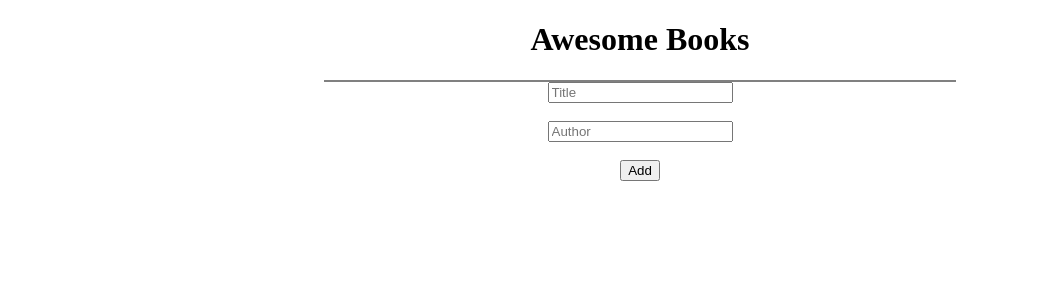
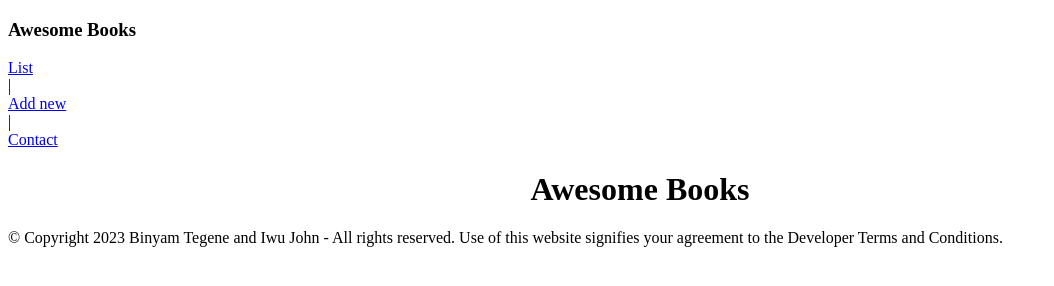
Before and after one commit to Log-benjamin/Awesome-Books, a website: page index.html in a window 1280 px wide. Shown: the whole page, without its empty margins (0-1054 px from the left). Drawn offline with Linux system fonts and the light colour scheme.

Commit message:
Update the index.html

```diff
--- a/index.html
+++ b/index.html
@@ -8,22 +8,40 @@
     <link rel="stylesheet" href="style.css">
 </head>
 <body>
+    <header class="nav-section">
+        <nav>
+            <h3>Awesome Books</h3>
+            <ul>
+                <li class="list-link"><a href="#">List</a></li>
+                <li>|</li>
+                <li class="add-new-book-link"><a href="#">Add new</a></li>
+                <li>|</li>
+                <li class="contact-link"><a href="#">Contact</a></li>
+          </ul>
+        </nav>
+        <p class="current-date"></p>
+
+    </header>
 
     <main>
         <h1>Awesome Books</h1>
 
-            <section class="books-list">
+            <section class="books-list-container">
 
             </section>
 
-        <form class="get-info">
-            <input class="bookTitle" type="text" placeholder="Title" required>
-            <br><br>
-            <input class="bookAutor" type="text" placeholder="Author" required>
-            <br><br>
-            <button class="add" type="submit">Add</button>
+        <form class="form">
+
         </form>
+
+        <section class="contact-section">
+
+        </section>
     </main>
+      <!-- iwuconcept@gmail.com, 4 Obaze str, Abuja quaters, G.R.A, Benin city,Edo state. -->
+    <footer>
+        <p>&#169; Copyright 2023 Binyam Tegene and Iwu John - All rights reserved. Use of this website signifies your agreement to the Developer Terms and Conditions.</p>
+    </footer>
     <script src="script.js"></script>
 </body>
 </html>
```
